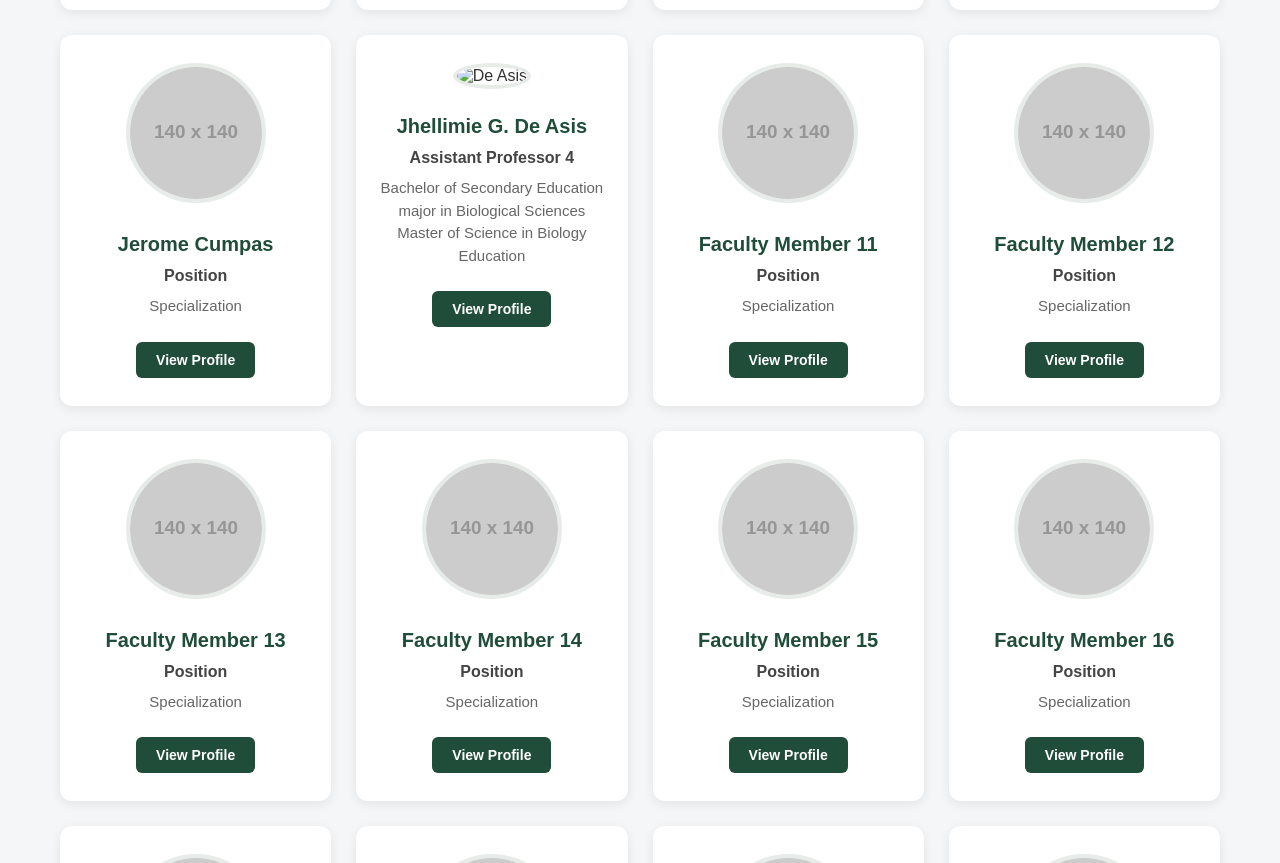
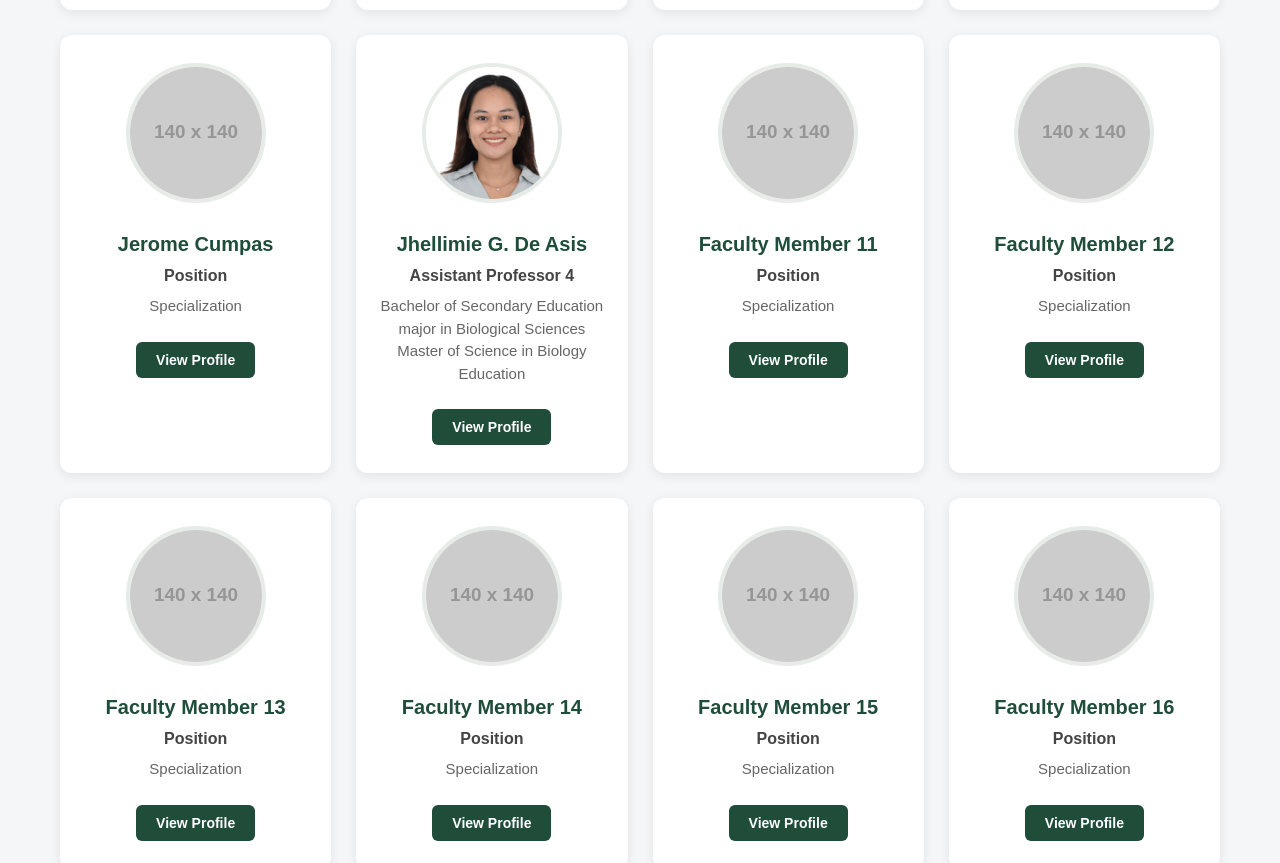
Before and after one commit to jgdeasis/Faculty-Directory, a plain HTML site: page index.html in a window 1280 px wide. Shown: the part 1230-2093 px from the top of the page. Drawn offline with Linux system fonts and the light colour scheme; placeholder pictures from the web are drawn by us.

Commit message:
Update index.html

```diff
--- a/index.html
+++ b/index.html
@@ -466,7 +466,7 @@
         <!-- FACULTY 10 -->
 
         <div class="faculty-card">
-            <img src="images/de-asis.jpg" alt="De Asis">
+            <img src="images/de-asis.jpeg" alt="De Asis">
             <h2>Jhellimie G. De Asis</h2>
             <p class="position">Assistant Professor 4</p>
             <p class="specialization">Bachelor of Secondary Education major in Biological Sciences
```
